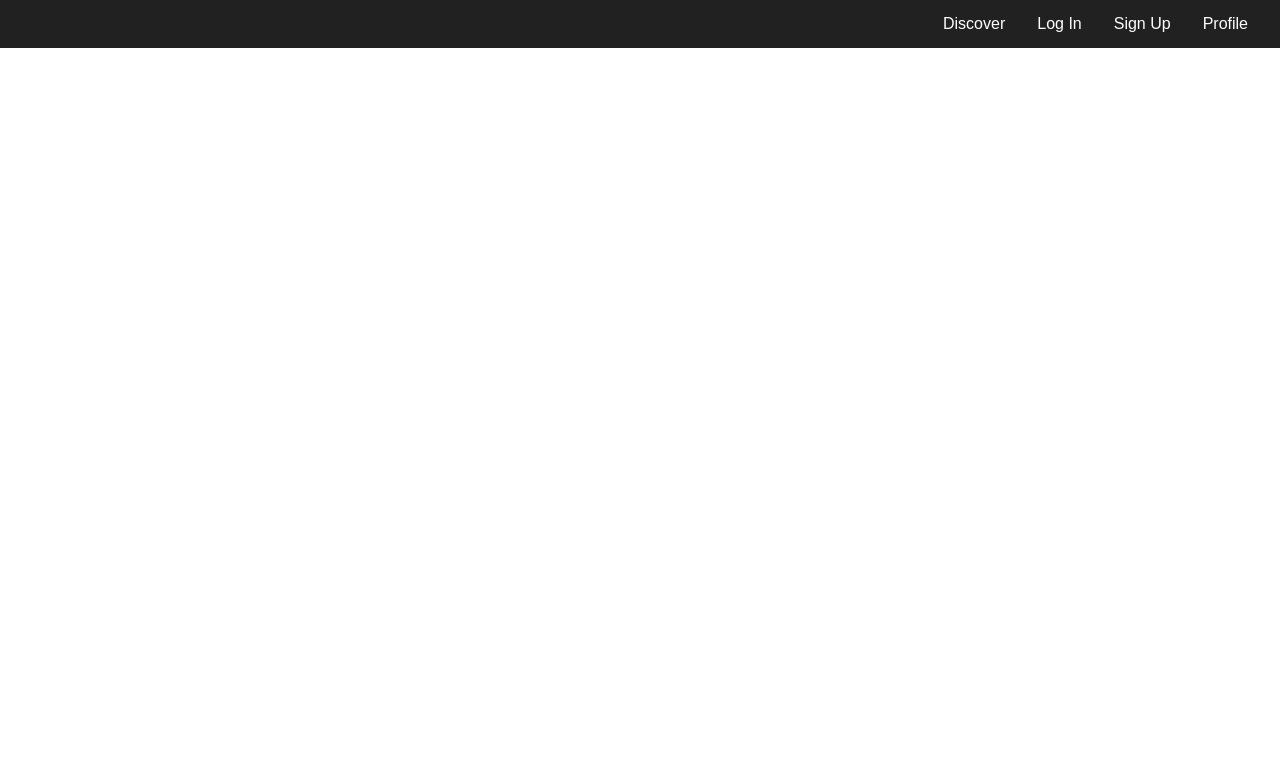
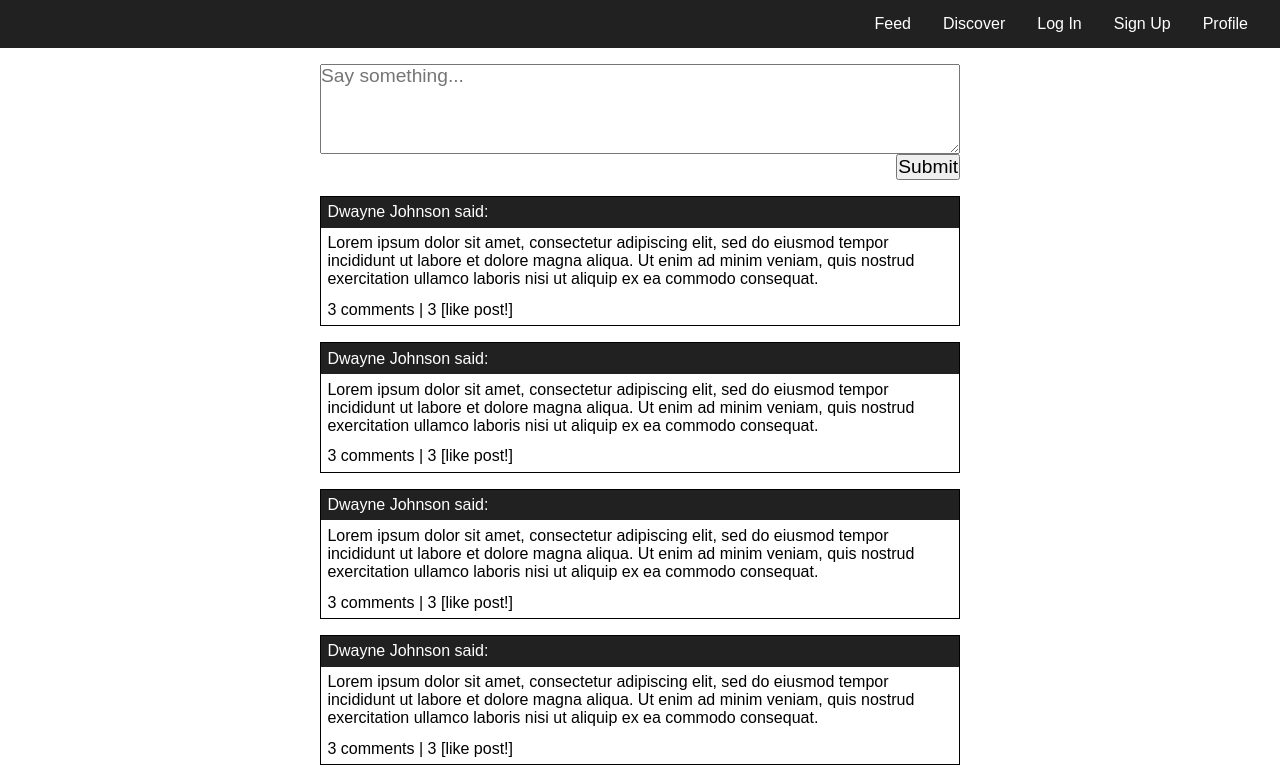
Before and after one commit to arkadyt/wework, a React (Create React App) app in the folder client/: page /feed in a window 1280 px wide. Shown: the top 780 px of the page. Built offline with nearby package versions, Linux system fonts and the light colour scheme.

Commit message:
Sketch feed page.

```diff
--- /dev/null
+++ b/client/src/components/FeedPage/FeedPage.js
@@ -0,0 +1,33 @@
+import React from 'react'
+import './FeedPage.css'
+import mockPosts from '../../mocks/posts'
+import { withFormik, Form, Field } from 'formik'
+
+const feedPage = ({
+    values,
+    handleChange
+}) => {
+    return <div className="FeedPage-container">
+        <Form className="input">
+            <textarea rows="4" name="message" placeholder="Say something..."
+                value={values.message} onChange={handleChange} />
+            <Field type="submit" value="Submit" />
+        </Form>
+        <div className="feed">
+            {mockPosts.map(({ user, text, likes, comments }, idx) => {
+                return <div className="node" key={`feed-node-${idx}`}>
+                    <p className="header">{user.name} said:</p>
+                    <p className="text">{text}</p>
+                    <p className="buttons">{comments.length} comments | {likes.length} [like post!]</p>
+                </div>
+            })}
+        </div>
+    </div>
+}
+
+export default withFormik({
+    mapPropsToValues() { },
+    handleSubmit({ message }) {
+        console.log(message)
+    }
+})(feedPage)
--- /dev/null
+++ b/client/src/components/FeedPage/FeedPage.scss
@@ -0,0 +1,34 @@
+.FeedPage-container {
+    display: flex;
+    flex-direction: column;
+    align-items: center;
+    .input {
+        width: 40rem;
+        margin-top: 1rem;
+        display: flex;
+        flex-direction: column;
+        align-items: center;
+        textarea {
+            font-size: 1.2rem;
+            width: 100%;
+        }
+        input[type=submit] {
+            font-size: 1.2rem;
+            align-self: flex-end;
+        }
+    }
+    .feed {
+        width: 40rem;
+        .node {
+            border: 1px solid black;
+            margin-top: 1rem;
+            .header {
+                color: white;
+                background: #212121;
+            }
+            p {
+                padding: .4rem;
+            }
+        }
+    }
+}
--- a/client/src/components/Layout.js
+++ b/client/src/components/Layout.js
@@ -3,6 +3,7 @@ import LoginPage from './LoginPage/LoginPage'
 import SignupPage from './SignupPage/SignupPage'
 import ProfilePage from './ProfilePage/ProfilePage'
 import DiscoverPage from './DiscoverPage/DiscoverPage'
+import FeedPage from './FeedPage/FeedPage'
 import mockProfileObject from '../mocks/profile'
 import { Route } from 'react-router-dom'
 // import axios from 'axios'
@@ -13,5 +14,6 @@ export default () => {
         <Route path='/signup' component={SignupPage} />
         <Route path='/profile' render={() => <ProfilePage {...mockProfileObject} />} />
         <Route path='/discover' component={DiscoverPage} />
+        <Route path='/feed' component={FeedPage} />
     </div>
 }
--- a/client/src/components/Navigation/Navigation.js
+++ b/client/src/components/Navigation/Navigation.js
@@ -5,6 +5,7 @@ import { Link } from 'react-router-dom'
 const navigation = () => {
     return <div className="Navigation-container">
         <nav>
+            <Link to="/feed"><span>Feed</span></Link>
             <Link to="/discover"><span>Discover</span></Link>
             <Link to="/login"><span>Log In</span></Link>
             <Link to="/signup"><span>Sign Up</span></Link>
```
Also changed, not shown: 1 other file (tests, documents, lock files or other folders).
